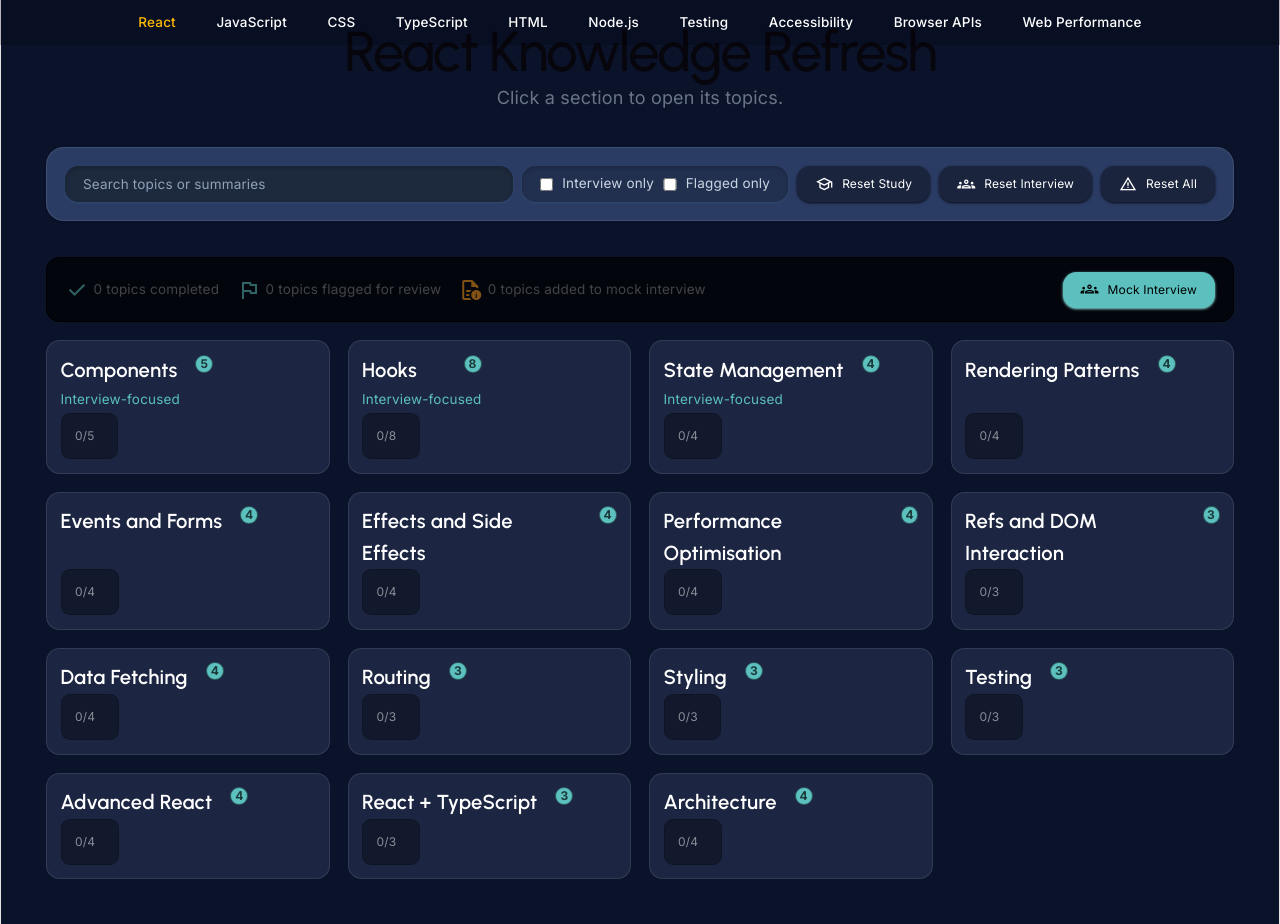
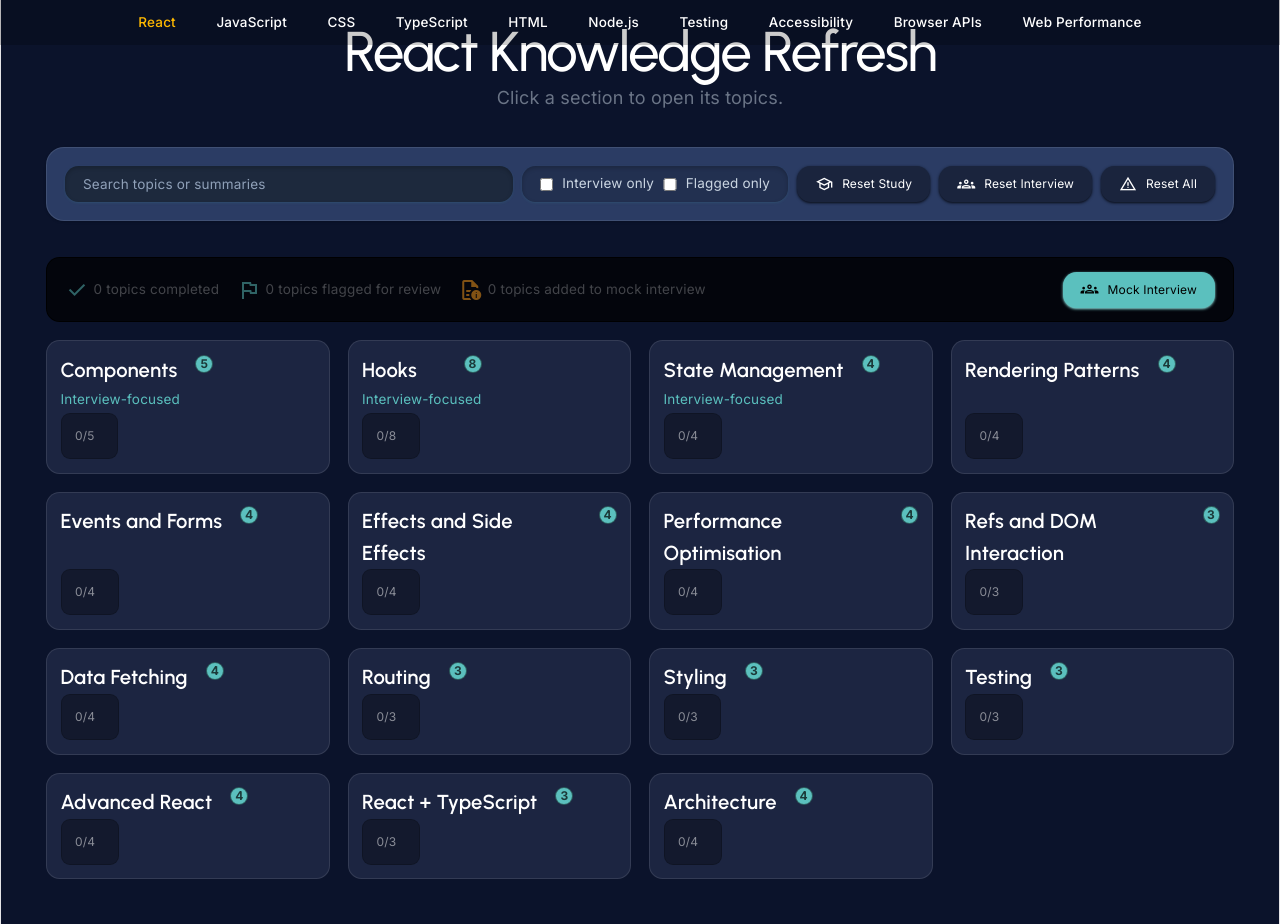
Before and after one commit to CodingToye/frontend-refresh-tool, a React (Vite) app: page / in a window 1280 px wide. Built offline with nearby package versions, Linux system fonts and the light colour scheme.

Commit message:
fixed some more colour classes

```diff
--- a/src/index.css
+++ b/src/index.css
@@ -107,7 +107,7 @@ h3 {
 h1,
 h2 {
   font-weight: 500;
-  color: var(--text-h);
+  /* color: var(--text-h); */
 }
 
 h1 {
```
